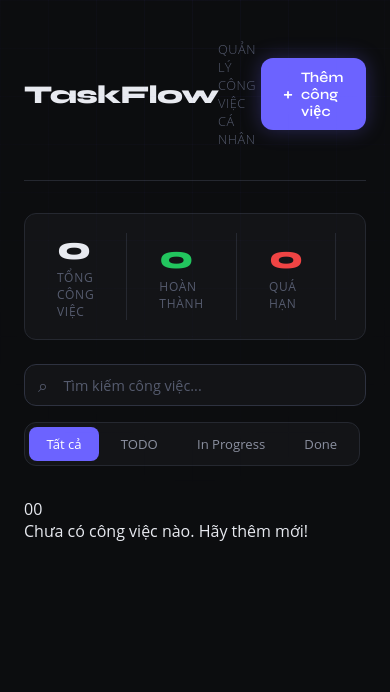
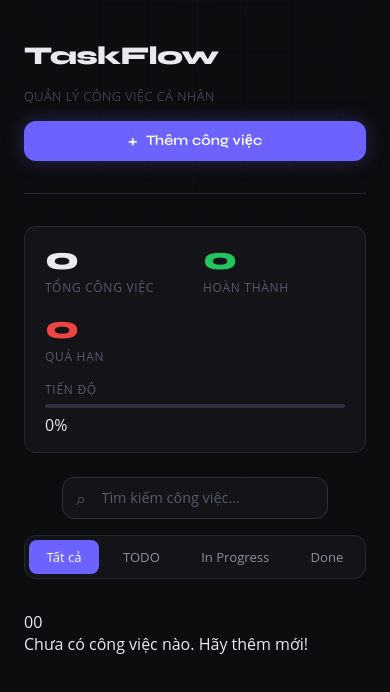
Before and after one commit to Tan-Nhi/talkflow-react, a React (Vite) app: page / in a window 390 px wide. Shown: the top 692 px of the page. Built offline with nearby package versions, Linux system fonts and the light colour scheme.

Commit message:
style: responsive UI for mobile, table && dektop

```diff
--- a/src/App.css
+++ b/src/App.css
@@ -702,3 +702,51 @@ input[type="date"]::-webkit-calendar-picker-indicator {
   filter: invert(0.5);
 }
 /* Theme-end  */
+
+/* ─── RESPONSIVE ────────────────────────────── */
+@media (max-width: 900px) {
+  .board {
+    grid-template-columns: 1fr;
+  }
+  .stats-bar {
+    flex-wrap: wrap;
+    gap: 1rem;
+    padding: 1rem 1.25rem;
+  }
+  .stat-divider {
+    display: none;
+  }
+  .stat-item {
+    flex: 1;
+    min-width: 80px;
+  }
+}
+
+@media (max-width: 600px) {
+  .header {
+    flex-direction: column;
+    align-items: flex-start;
+    gap: 1rem;
+  }
+  .btn-add {
+    width: 100%;
+    justify-content: center;
+  }
+  .filter-bar {
+    flex-direction: column;
+  }
+  .status-tabs {
+    width: 100%;
+    justify-content: space-between;
+  }
+  .field-row {
+    grid-template-columns: 1fr;
+  }
+  .stats-bar {
+    display: grid;
+    grid-template-columns: 1fr 1fr;
+  }
+  .stat-progress-item {
+    grid-column: 1 / -1;
+  }
+}
```
